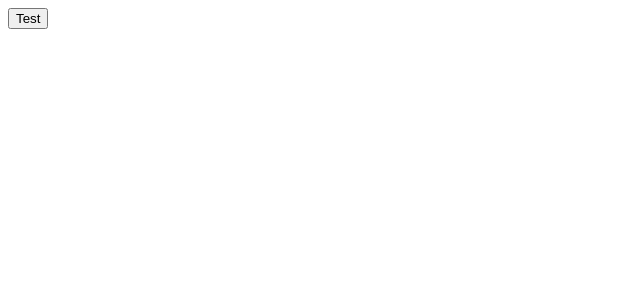
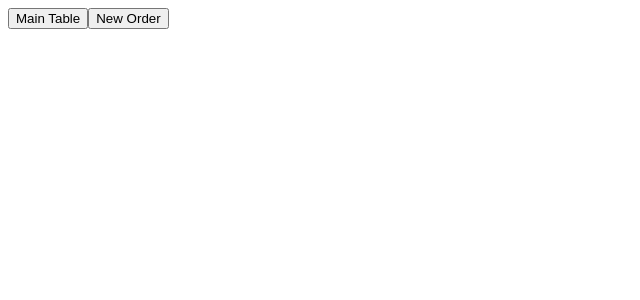
Before and after one commit to radekkozera/orders-geek, an Angular app: page / in a window 1280 px wide. Shown: the top 300 px of the page, without its empty margins (0-640 px from the left). Built offline with nearby package versions, Linux system fonts and the light colour scheme.

Commit message:
feat: basic navigation

```diff
--- a/src/app/components/header/header.html
+++ b/src/app/components/header/header.html
@@ -1 +1,2 @@
-<button>Test</button>
+<button (click)="navigateToTable()">Main Table</button>
+<button (click)="navigateToOrder()">New Order</button>
--- a/src/app/components/header/header.ts
+++ b/src/app/components/header/header.ts
@@ -1,8 +1,19 @@
-import { Component } from '@angular/core';
+import { Component, inject } from '@angular/core';
+import { Router } from '@angular/router';
 
 @Component({
   selector: 'app-header',
   styleUrl: './header.scss',
   templateUrl: './header.html',
 })
-export class Header {}
+export class Header {
+  private router = inject(Router);
+
+  protected navigateToTable(): void {
+    this.router.navigate(['/']);
+  }
+
+  protected navigateToOrder(): void {
+    this.router.navigate(['new-order']);
+  }
+}
```
